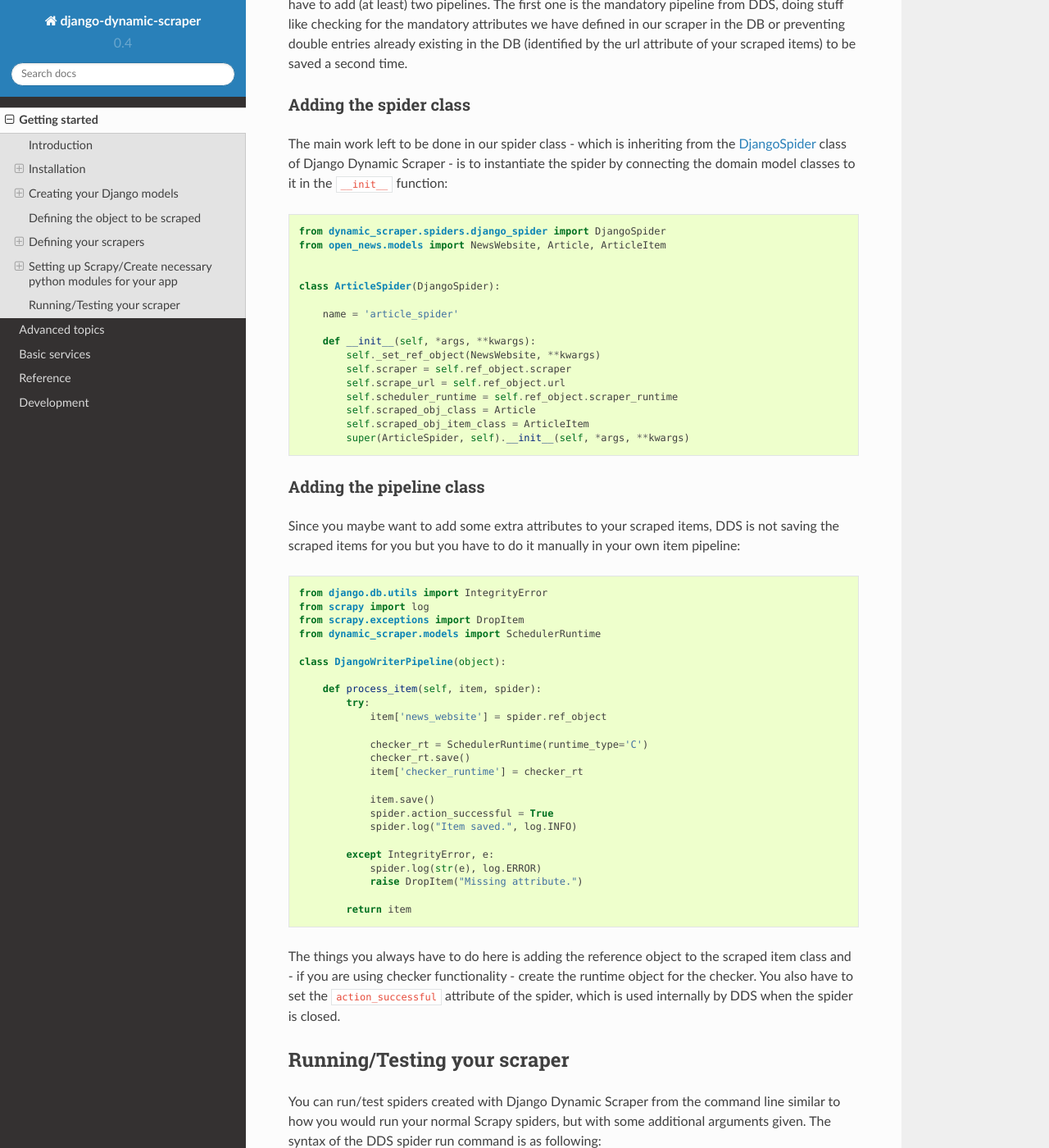
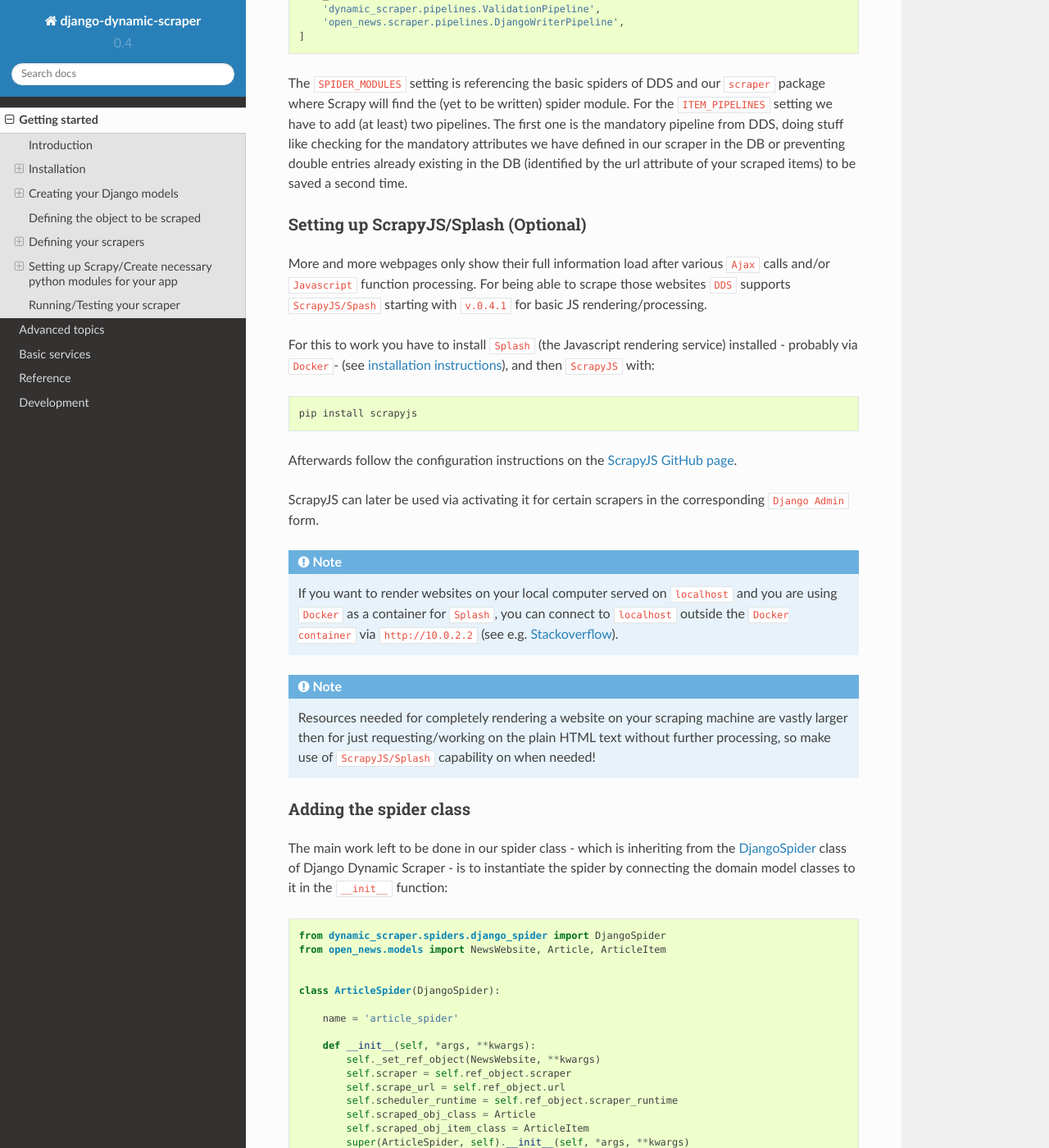
Before and after one commit to holgerd77/django-dynamic-scraper, a Sphinx documentation site: the page built from docs/getting_started.rst, in a window 1280 px wide and 1400 px high, scrolled down 12159 px. Shown: the whole window at 82% size. Built offline with Sphinx 7.4.7 and the Read the Docs theme 2.0.0, drawn with Linux system fonts in a browser that asks for light colours; some of the changed text lies outside the part shown.

Commit message:
Added installation instructions for ScrapyJS/Splash

```diff
--- a/docs/getting_started.rst
+++ b/docs/getting_started.rst
@@ -52,6 +52,11 @@ If you want to use the **scheduling mechanism** of DDS you also have to install
 For **scraping images** you will need the Pillow Library:
 
 * `Pillow Libray (PIL fork) 2.5+ <https://python-pillow.github.io/>`_
+
+Since ``v.0.4.1`` ``DDS`` has basic ``ScrapyJS/Splash`` support for rendering/processing ``Javascript`` before
+scraping the page. For this to work you have to install and configure (see: :ref:`setting_up_scrapyjs_splash`) ``ScrapyJS``:
+
+* `ScrapyJS 0.1+ <https://github.com/scrapinghub/scrapyjs>`_
 
 .. note::
    ``DDS 0.4`` version and upwards have dropped ``South`` support and using the internal migration system
@@ -467,6 +472,34 @@ add (at least) two pipelines. The first one is the mandatory pipeline from DDS,
 for the mandatory attributes we have defined in our scraper in the DB or preventing double entries already
 existing in the DB (identified by the url attribute of your scraped items) to be saved a second time.
 
+.. _setting_up_scrapyjs_splash:
+
+Setting up ScrapyJS/Splash (Optional)
+-------------------------------------
+
+More and more webpages only show their full information load after various ``Ajax`` calls and/or ``Javascript``
+function processing. For being able to scrape those websites ``DDS`` supports ``ScrapyJS/Spash`` starting with
+``v.0.4.1`` for basic JS rendering/processing.
+
+For this to work you have to install ``Splash`` (the Javascript rendering service) installed - probably via ``Docker``-
+(see `installation instructions <https://splash.readthedocs.org/en/latest/install.html>`_), and then ``ScrapyJS`` with::
+
+    pip install scrapyjs
+
+Afterwards follow the configuration instructions on the `ScrapyJS GitHub page <https://github.com/scrapinghub/scrapyjs#configuration>`_.
+
+ScrapyJS can later be used via activating it for certain scrapers in the corresponding ``Django Admin`` form.
+
+.. note::
+   If you want to render websites on your local computer served on ``localhost`` and you are using ``Docker`` as
+   a container for ``Splash``, you can connect to ``localhost`` outside the ``Docker container`` via ``http://10.0.2.2``
+   (see e.g. `Stackoverflow <http://stackoverflow.com/questions/1261975/addressing-localhost-from-a-virtualbox-virtual-machine>`_).
+
+.. note::
+   Resources needed for completely rendering a website on your scraping machine are vastly larger then for just
+   requesting/working on the plain HTML text without further processing, so make use of ``ScrapyJS/Splash`` capability
+   on when needed!
+
 Adding the spider class
 -----------------------
 
```
